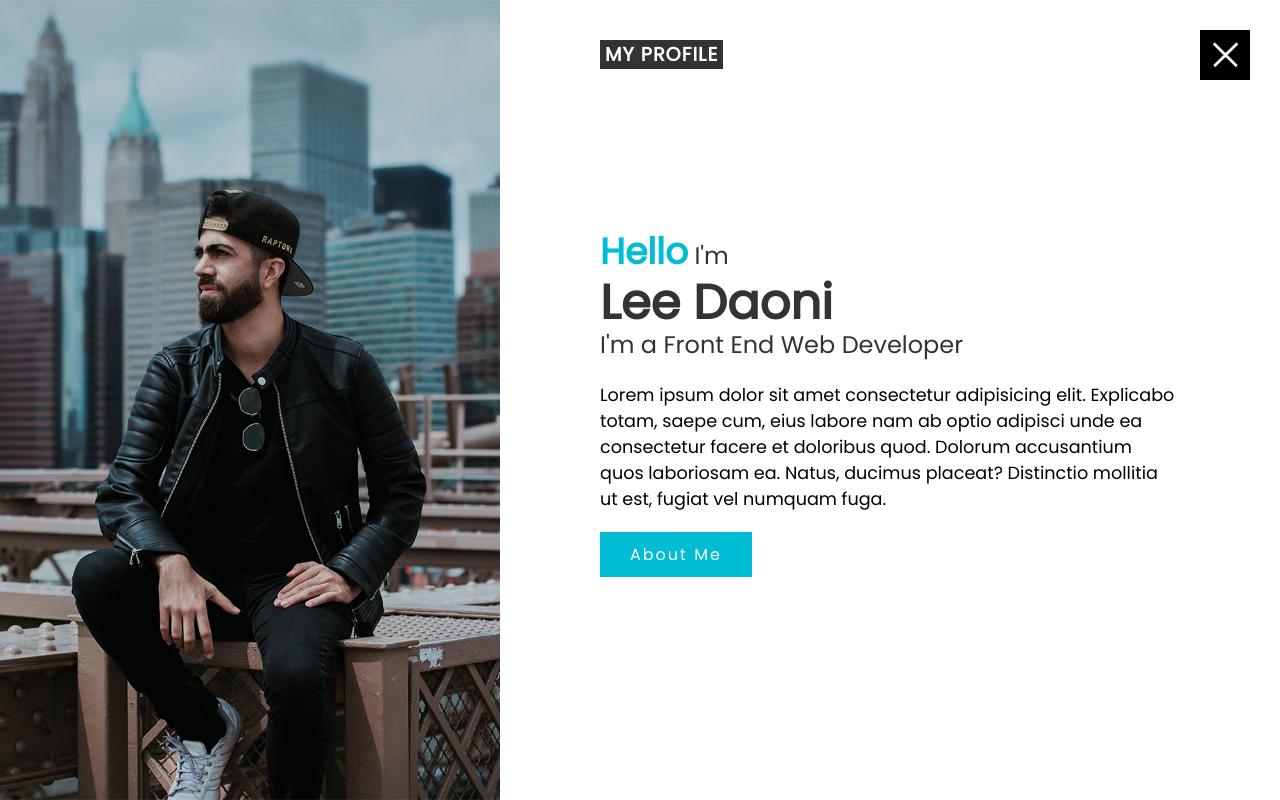
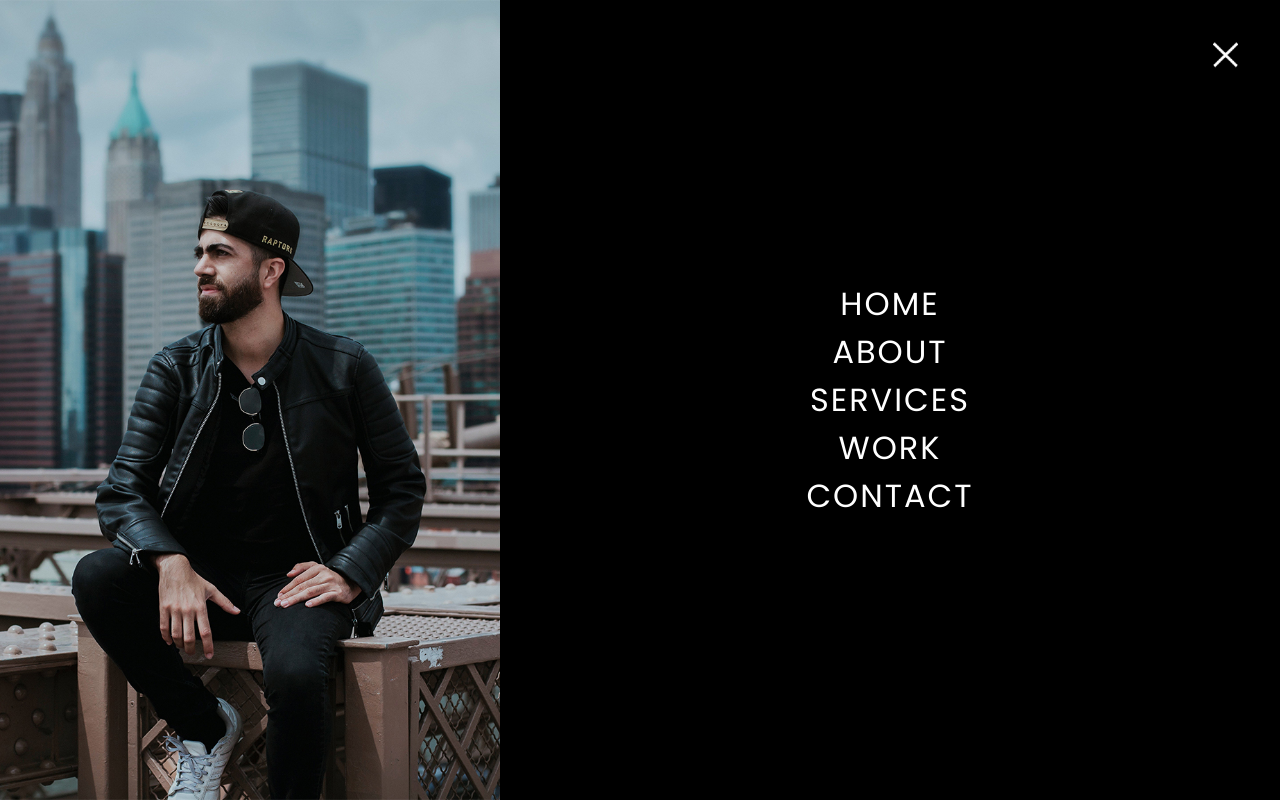
Before and after one commit to 2-daoni/profile-site, a plain HTML site: page index.html in a window 1280 px wide. Both pictures are taken after a click on the element 1225 px from the left and 55 px from the top of the page. Drawn offline with Linux system fonts and the light colour scheme.

Commit message:
sidebar 제작 완료

```diff
--- a/index.html
+++ b/index.html
@@ -27,6 +27,16 @@
     </div>
   </section>
 
+  <div class="sidebar">
+    <ul class="menu">
+      <li><a href="#">Home</a></li>
+      <li><a href="#">About</a></li>
+      <li><a href="#">Services</a></li>
+      <li><a href="#">Work</a></li>
+      <li><a href="#">Contact</a></li>
+    </ul>
+  </div>
+
   <script src="script.js"></script>
 </body>
 </html>
--- a/script.js
+++ b/script.js
@@ -1,4 +1,6 @@
 function toggleMenu() {
   const menuToggle = document.querySelector('.toggle');
+  const sidebar = document.querySelector('.sidebar');
   menuToggle.classList.toggle('active');
+  sidebar.classList.toggle('active');
 }
--- a/style.css
+++ b/style.css
@@ -4,6 +4,7 @@
   --blue-color: #00bcd4;
   --white-color: #fff;
   --dark-gray-color: #333;
+  --black-color: #000;
 }
 
 * {
@@ -20,7 +21,7 @@
   right: 30px;
   width: 50px;
   height: 50px;
-  background: #000 url(images/menu.png);
+  background: var(--black-color) url(images/menu.png);
   background-size: 30px;
   background-position: center;
   background-repeat: no-repeat;
@@ -29,7 +30,7 @@
 }
 
 .toggle.active {
-  background: #000 url(images/close.png);
+  background: var(--black-color) url(images/close.png);
   background-size: 25px;
   background-position: center;
   background-repeat: no-repeat;
@@ -64,7 +65,8 @@ section {
   object-fit: cover;
 }
 
-.banner .contentBox {
+.banner .contentBox,
+.sidebar {
   position: absolute;
   top: 0;
   right: 0;
@@ -121,3 +123,45 @@ section {
   font-weight: 500;
   letter-spacing: 2px;
 }
+
+/* ----------sidebar------------- */
+.sidebar {
+  position: fixed;
+  background: var(--black-color);
+  display: flex;
+  justify-content: center;
+  align-items: center;
+  transition: 0.5s;
+  padding: 40px;
+  z-index: 100;
+  right: -100%;
+}
+
+.sidebar .menu {
+  display: flex;
+  justify-content: center;
+  align-items: center;
+  flex-direction: column;
+}
+
+.sidebar .menu li {
+  list-style: none;
+}
+
+.sidebar .menu li a {
+  color: var(--white-color);
+  text-decoration: none;
+  font-size: 2em;
+  margin: 10px 0;
+  font-weight: 500;
+  letter-spacing: 2px;
+  text-transform: uppercase;
+}
+
+.sidebar .menu li a:hover {
+  color: var(--blue-color);
+}
+
+.sidebar.active {
+  right: 0;
+}
```
